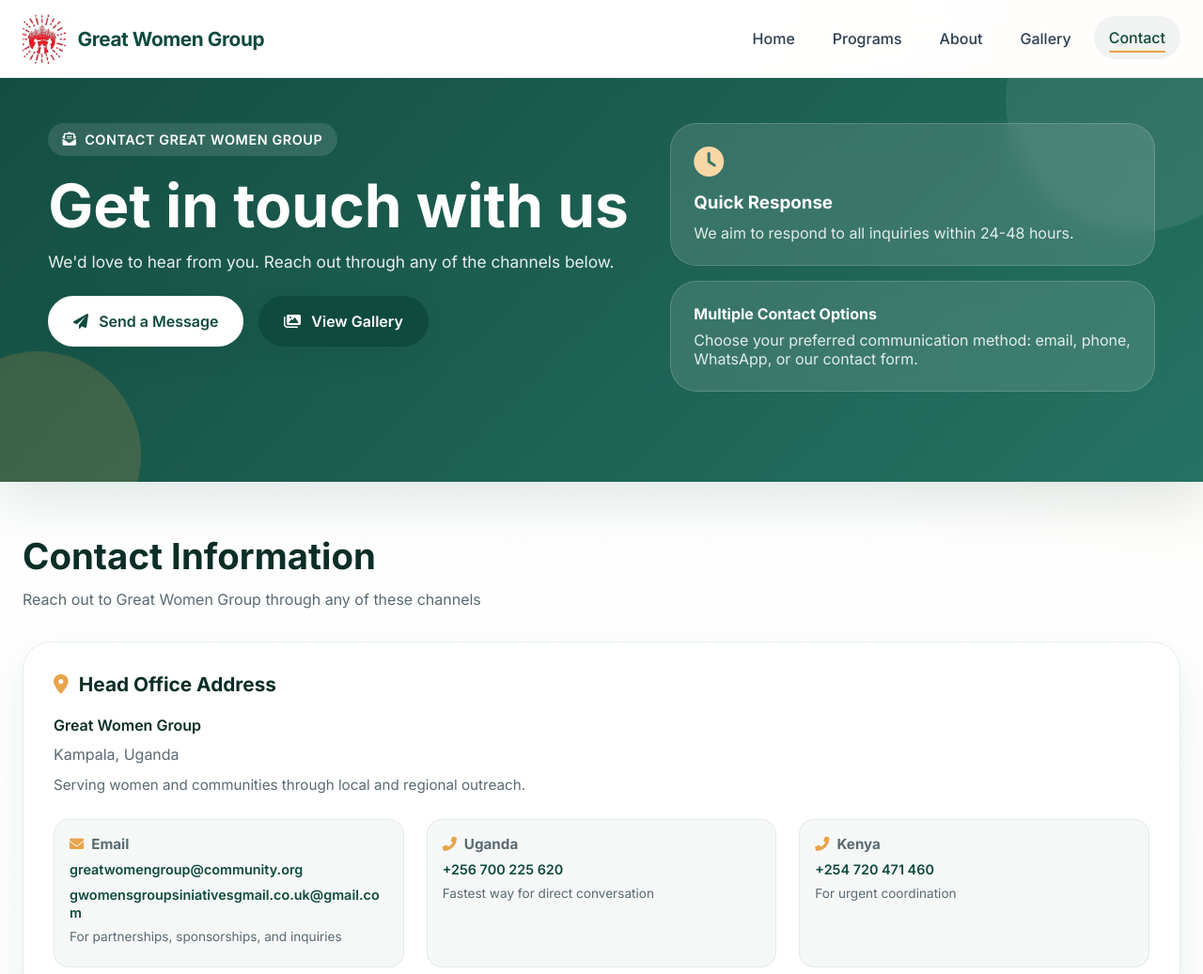
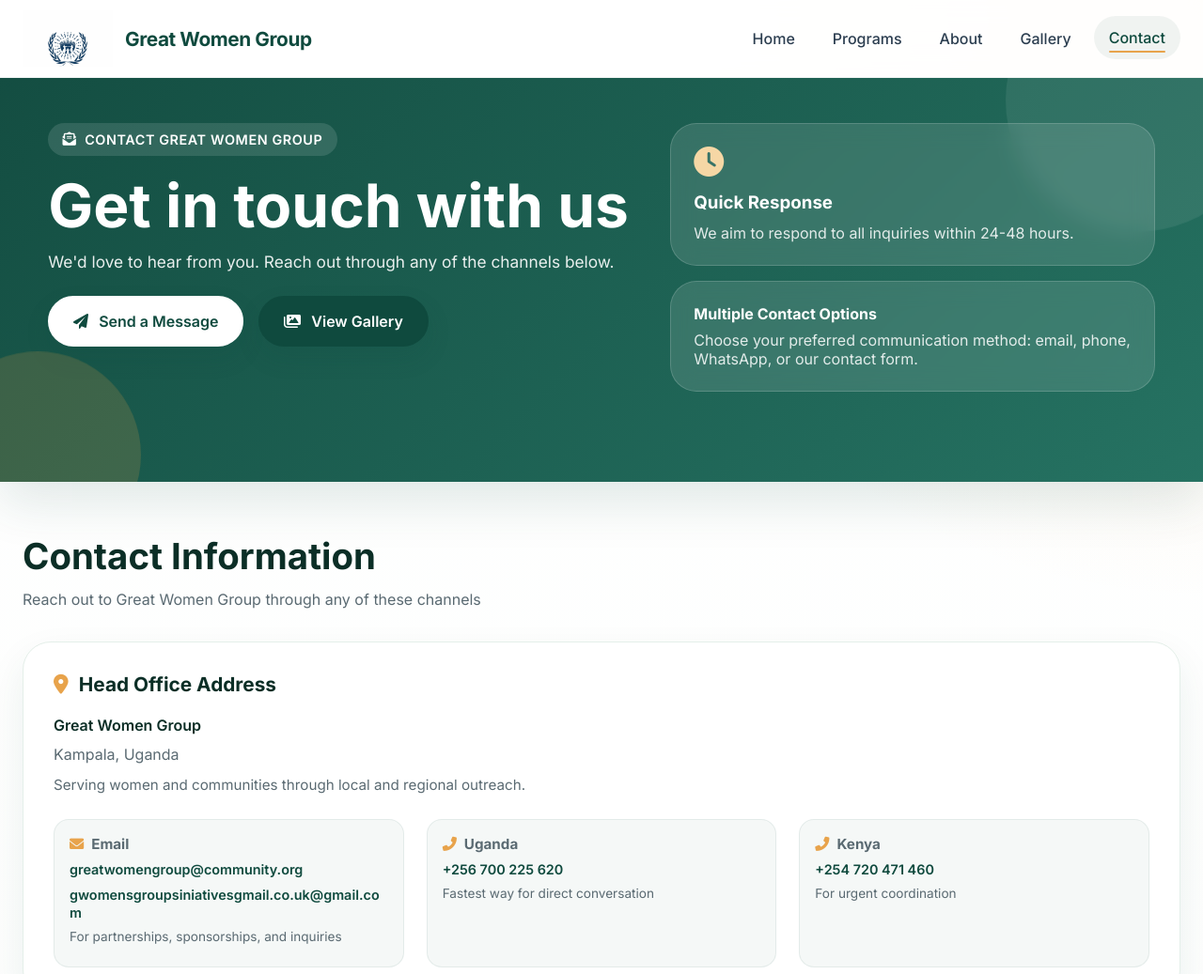
Before and after one commit to MGideonW/greatwomen, a plain HTML site: page contact.html in a window 1280 px wide. Shown: the top 1037 px of the page at 94% size. Drawn offline with Linux system fonts and the light colour scheme.

Commit message:
Add files via upload

```diff
--- a/contact.html
+++ b/contact.html
@@ -6,7 +6,7 @@
     <title>Great Women Group | Contact</title>
     <link rel="stylesheet" href="https://cdnjs.cloudflare.com/ajax/libs/font-awesome/6.0.0-beta3/css/all.min.css">
     <link href="https://fonts.googleapis.com/css2?family=Inter:wght@300;400;500;600;700;800&display=swap" rel="stylesheet">
-    <link rel="icon" href="images/logo/IMG-20231231-WA0104(1)~2.avif">
+    <link rel="icon" href="images/logo/IMG-20260620-WA0000.jpg">
     <style>
         :root{--green:#0f4a3e;--green-dark:#0b2e26;--green-soft:#1a6b5a;--gold:#e8a34b;--muted:#5a6a72;--line:#e4efe9}
         *{margin:0;padding:0;box-sizing:border-box}
@@ -115,7 +115,7 @@
 <body>
     <header>
         <div class="container nav-bar">
-            <a href="index.html" class="logo-link"><img src="images/logo/IMG-20231231-WA0104(1)~2.avif" alt="Great Women Group" class="logo-img"><span class="logo-text">Great Women Group</span></a>
+            <a href="index.html" class="logo-link"><img src="images/logo/IMG-20260620-WA0000.jpg" alt="Great Women Group" class="logo-img"><span class="logo-text">Great Women Group</span></a>
             <button class="hamburger" onclick="toggleMenu()">☰</button>
             <nav class="nav-links">
                 <a href="index.html">Home</a>
```
Also changed, not shown: gallery.html (+2 -2 lines).
